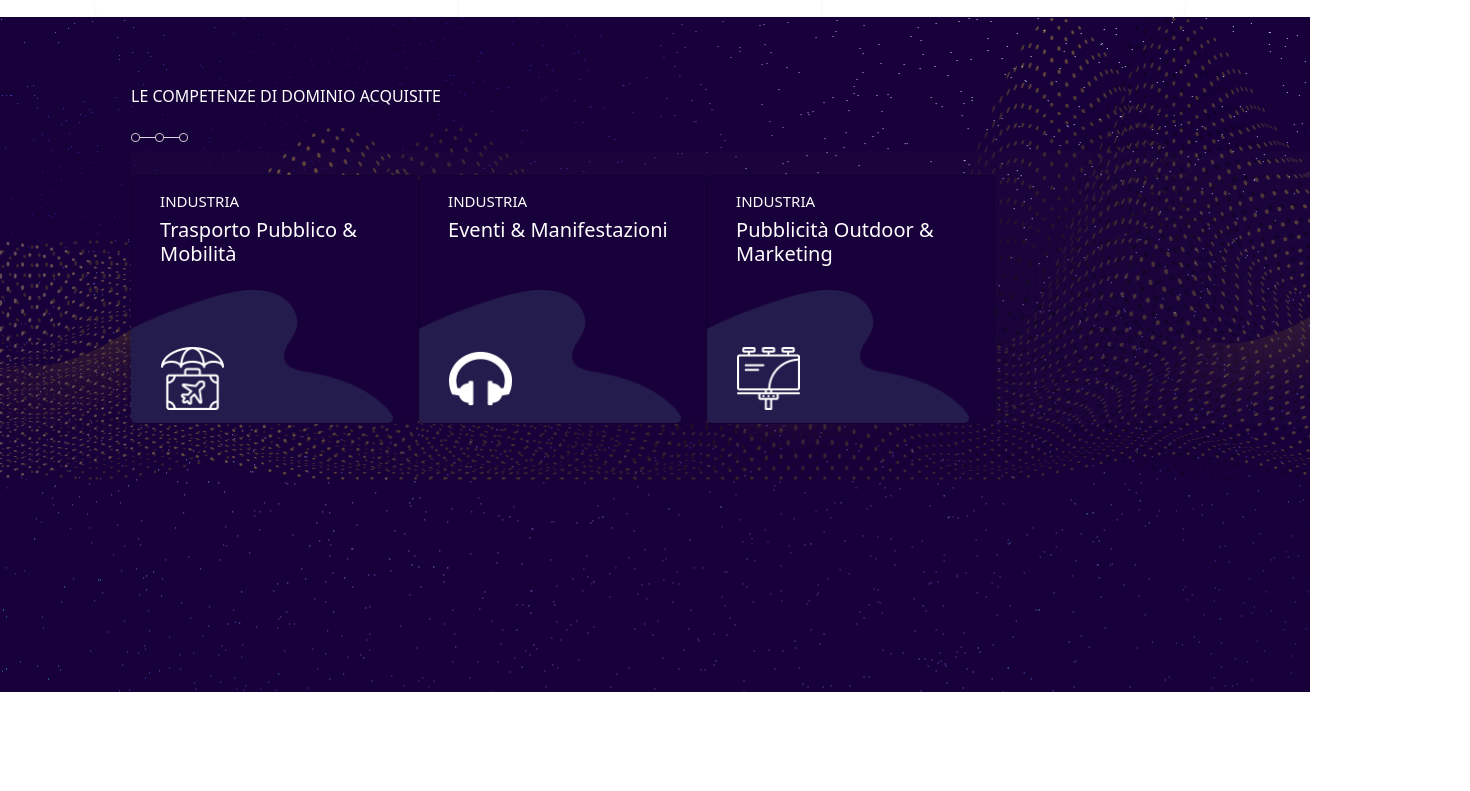
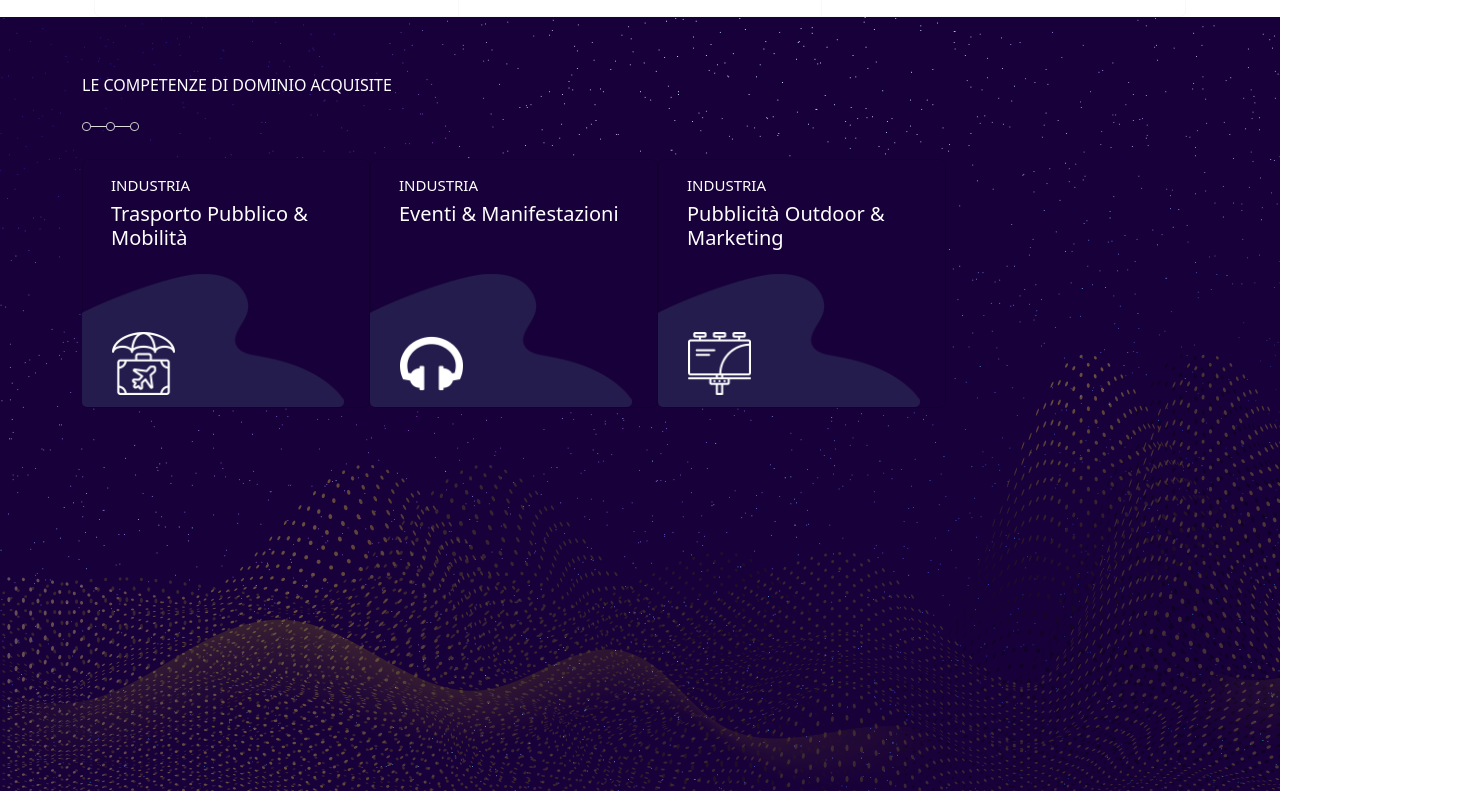
Before and after one commit to Secchi37/Dashboard-Meteo, a React (Create React App) app: page / in a window 1280 px wide. Shown: the part 2789-3580 px from the top of the page, 1470 px wide, since content can reach past the window. Before the commit the page ends 3481 px from the top, so only its background shows below. Built offline with nearby package versions, Linux system fonts and the light colour scheme.

Commit message:
update BoxSkills

```diff
--- a/src/App.css
+++ b/src/App.css
@@ -58,14 +58,46 @@
     text-align: center;
 }
 
-.skills{
+/* .skills{
 background-image:url("../src/img/shape/shape-58.png"),url("../src/img/shape/shape-57.png");
 background-repeat: no-repeat;
  margin-left: -10%;
  margin-right: -10%;
  left: 0;
+} */
+
+/* .zero{
+  margin: 0px;
+    padding: 0px;
+    border: none;
+    outline: none;
+} */
+.uno{
+  position: absolute;
+  left: 0px;
+  /* top: 0px; */
+  right: 0px;
+  width: 100%;
+  height: 100%;
+  background-size: cover;
+  background-repeat: no-repeat;
+  background-position: center;
 
 }
+.due{
+  position: absolute;
+  left: 0px;
+  bottom: 0px;
+  right: 0px;
+  width: 100%;
+  height: 463px;
+  background-size: cover;
+  background-repeat: repeat-x;
+  animation: slide 100s linear infinite;
+  -webkit-animation: slide 100s linear infinite;
+
+}
+
 
 .App-logo {
   height: 40vmin;
--- a/src/components/BoxSkills.js
+++ b/src/components/BoxSkills.js
@@ -9,7 +9,7 @@ export  default function BoxSkills(){
     return(
         <Container fluid style={{
             //background: 'traparent',
-        paddingBottom:'20%',marginTop:'2%',marginLeft:'12%' }}>
+        paddingBottom:'20%',marginTop:'2%' }}>
             <Row xs={1} md={2} className="g-4" style={{ backgroundColor: 'rgba(255,255,255,0.01)' }}>
                 {dataS.map((dataS, index) => (
                     <Card border="" key={index}
--- a/src/pages/HomePage.js
+++ b/src/pages/HomePage.js
@@ -36,13 +36,29 @@ export default function HomePage(props) {
                 <Image className="d-block mx-auto img-fluid" alt='alt' src={require("../img/icons/decor-1.png")} />
                 <BoxProcess />
             </div>
+            <div>
+            <div className="zero">
+            <div className="uno" style={{backgroundImage: 'url(' + require('../img/shape/shape-57.png') + ')'}}>
+            <div  className="due" style={{backgroundImage: 'url(' + require('../img/shape/shape-58.png') + ')'}}>
+
+            </div>
+            </div>
+
+            </div>
+
+
             <div className="skills">
-                <p style={{ textAlign: 'left', color: 'white', paddingTop: '5%', marginLeft: '12%' }}>LE COMPETENZE DI DOMINIO ACQUISITE</p>
-                <Image
-                    //className="d-block mx-auto img-fluid"
-                    alt='alt' src={require("../img/icons/decor-1.png")} style={{ marginLeft: '12%' }} />
+            <div style={{position:'relative'}}>
+            <p style={{ textAlign: 'left', color: 'white', paddingTop: '5%', zIndex:3 }}>LE COMPETENZE DI DOMINIO ACQUISITE</p>
+            <Image
+                //className="d-block mx-auto img-fluid"
+                alt='alt' src={require("../img/icons/decor-1.png")} style={{zIndex:3 }} />
+                </div>
+
                 <BoxSkills />
             </div>
+            </div>
+
 
         </Container>
     )
```
